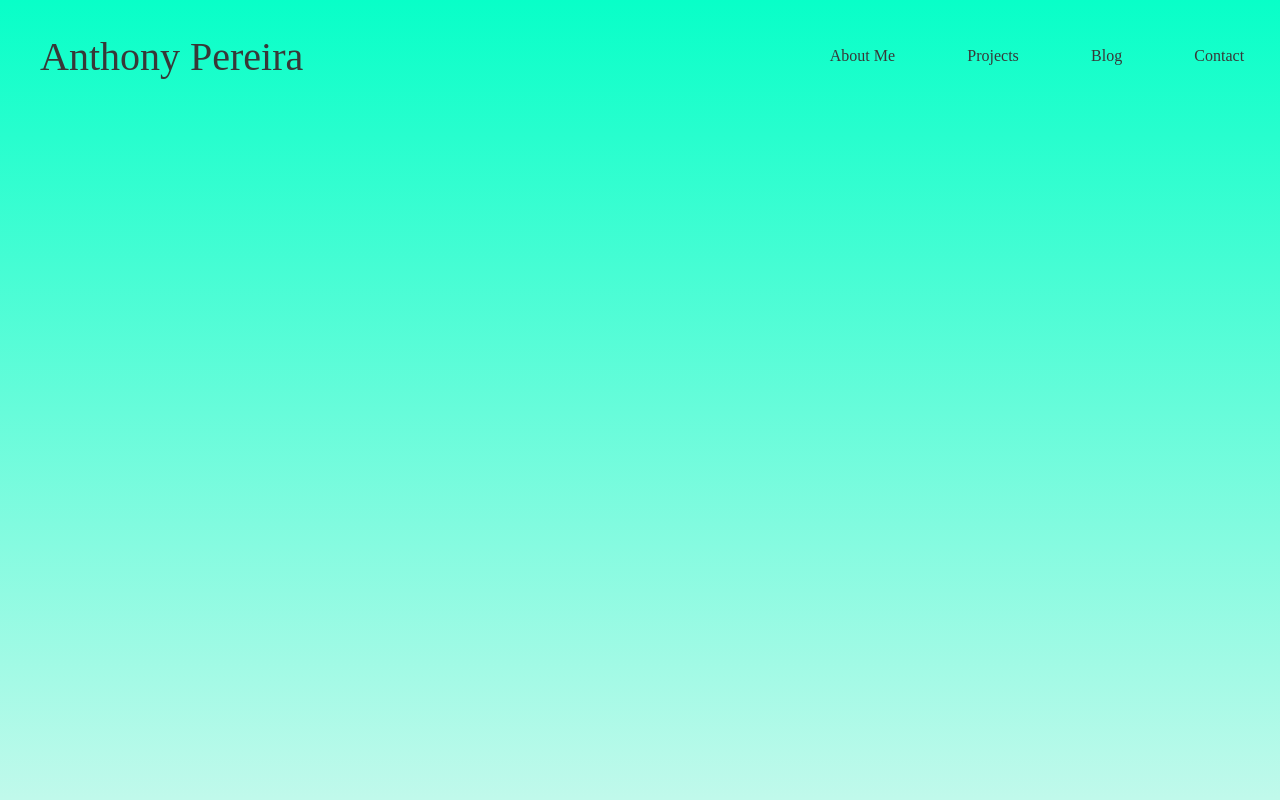
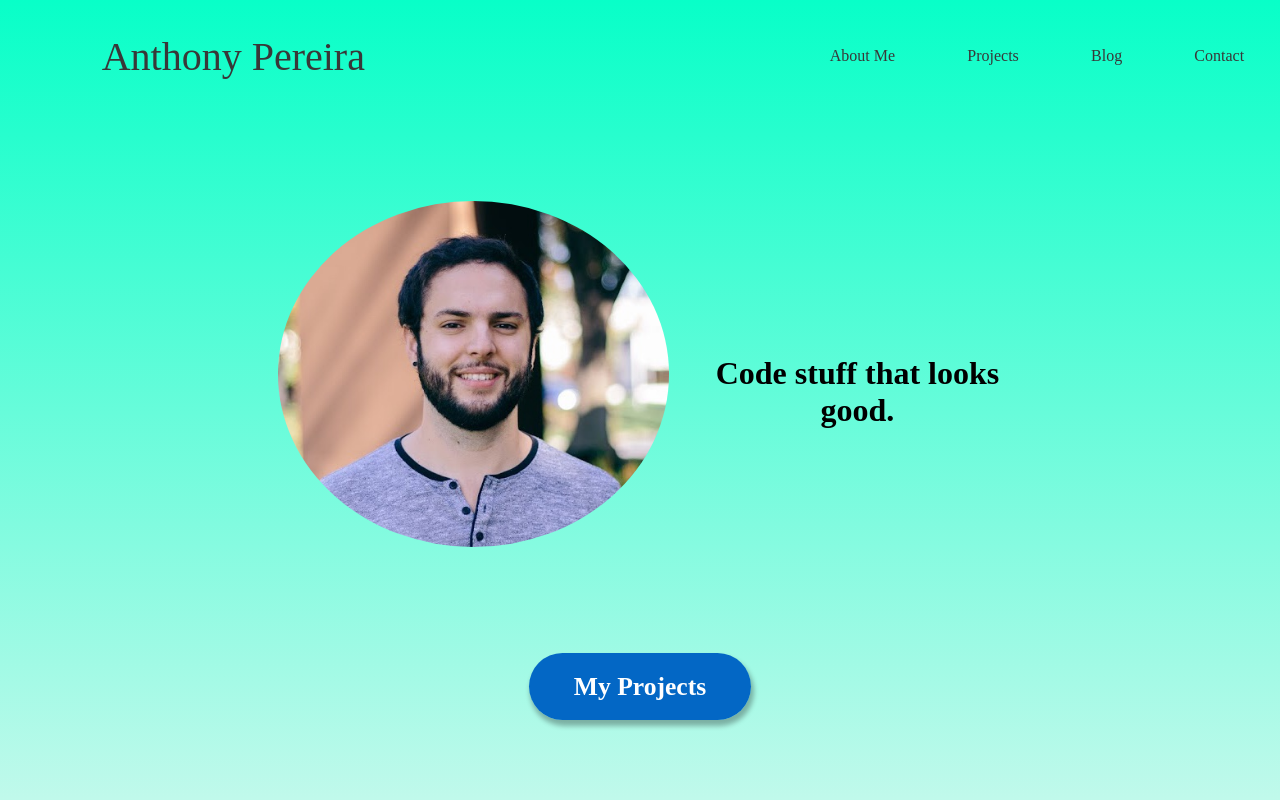
Before and after one commit to anfornee/my-portfolio, a React (Create React App) app: page / in a window 1280 px wide. Shown: the top 800 px of the page. Built offline with nearby package versions, Linux system fonts and the light colour scheme.

Commit message:
Just getting started

```diff
--- a/package.json
+++ b/package.json
@@ -3,6 +3,7 @@
   "version": "0.1.0",
   "private": true,
   "dependencies": {
+    "@material-ui/core": "^4.3.2",
     "react": "^16.9.0",
     "react-dom": "^16.9.0",
     "react-router": "^5.0.1",
--- a/src/App.js
+++ b/src/App.js
@@ -4,6 +4,7 @@ import { BrowserRouter as Router, Route } from 'react-router-dom';
 import AboutMe from './Components/AboutMe/AboutMe';
 import Blog from './Components/Blog/Blog';
 import Contact from './Components/Contact/Contact';
+import HomePage from './Components/HomePage/HomePage';
 import Header from './Components/Header/Header';
 import Projects from './Components/Projects/Projects';
 
@@ -15,6 +16,7 @@ function App() {
       <div className="App">
         <Header />
         <div className="main">
+          <Route exact path="/" component={HomePage} />
           <Route path="/about-me" component={AboutMe} />
           <Route path="/projects" component={Projects} />
           <Route path="/contact" component={Contact} />
--- a/src/Components/Header/Header.css
+++ b/src/Components/Header/Header.css
@@ -1,4 +1,4 @@
-.headerContainer {
+.header-container {
     position: fixed;
     width: 100%;
     top: 0;
@@ -6,9 +6,10 @@
     display: grid;
     align-items: center;
     grid-template-columns: 33.33% 66.69%;
+    z-index: 1;
 }
 
-.titleContainer {
+.title-container {
     font-size: 2.5em;
     font-weight: 500;
     padding-left: 40px;
@@ -18,13 +19,13 @@
     color: rgb(56, 56, 56);
 }
 
-.navContainer {
+.nav-container {
     display: flex;
     justify-content: flex-end;
     width: 100%;
 }
 
-.navBar {
+.navbar {
     display: flex;
     justify-content: space-around;
     width: 57%;
--- a/src/Components/Header/Header.js
+++ b/src/Components/Header/Header.js
@@ -6,14 +6,14 @@ import './Header.css';
 export default class Header extends Component {
     render() {
         return (
-            <div className="headerContainer">
-                <div className="titleContainer">
+            <div className="header-container">
+                <div className="title-container">
                     <Link className="title" to="/">
                         Anthony Pereira
                         </Link>
                 </div>
-                <div className="navContainer">
-                    <div className="navBar">
+                <div className="nav-container">
+                    <div className="navbar">
                         <Link to="/about-me">About Me</Link>
                         <Link to="/projects">Projects</Link>
                         <Link to="/blog">Blog</Link>
--- /dev/null
+++ b/src/Components/HomePage/HomePage.css
@@ -0,0 +1,33 @@
+div {
+    text-align: center;
+}
+
+.container {
+    margin: 0 auto;
+    width: 60%;
+    height: 70vh;
+    display: flex;
+    justify-content: space-around;
+    align-items: center;
+}
+
+.hero-container img {
+    margin-bottom: 2em;
+    width: 90%;
+    height: auto;
+    border-radius: 50%;
+}
+
+.projects-btn {
+    background: rgb(3, 103, 197);
+    padding: .75em 1.75em;
+    font-size: 1.6em;
+    font-weight: bold;
+    color: white;
+    border-radius: 45px;
+    box-shadow: 2px 5px 5px 1px rgba(0, 0, 0, 0.295);
+}
+
+a {
+    text-decoration: none;
+}
--- /dev/null
+++ b/src/Components/HomePage/HomePage.js
@@ -0,0 +1,22 @@
+import React, { Component } from 'react';
+import { Link } from 'react-router-dom';
+
+import './HomePage.css';
+
+import logo from '../../assets/images/IMG_0431.jpg';
+
+export default class HomePage extends Component {
+    render() {
+        return (
+            <div>
+                <div className="container">
+                    <div className="hero-container">
+                        <img src={logo} alt="hero" />
+                    </div>
+                    <h1>Code stuff that looks good.</h1>
+                </div>
+                <Link to="/projects" className="projects-btn">My Projects</Link>
+            </div>
+        )
+    }
+}
```
Also changed, not shown: src/assets/images/IMG_0431.jpg (added), 1 other file (tests, documents, lock files or other folders).
